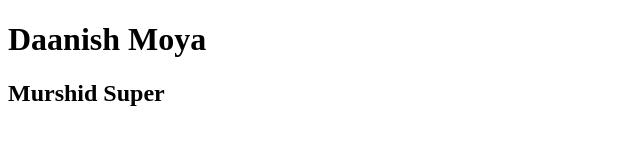
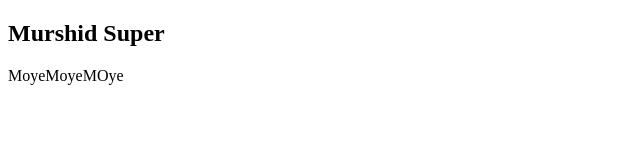
Before and after one commit to dhaaanishh/Portfolio-Sites, a plain HTML site: page index.html in a window 1280 px wide. Shown: the whole page, without its empty margins (0-640 px from the left). Drawn offline with Linux system fonts and the light colour scheme.

Commit message:
Deleted Daanish

```diff
--- a/index.html
+++ b/index.html
@@ -6,8 +6,9 @@
     <title>Document</title>
 </head>
 <body>
-    <H1>Daanish Moya</H1>
+
     <H2>Murshid Super</H2>
+    MoyeMoyeMOye
 
 </body>
 </html>
```
